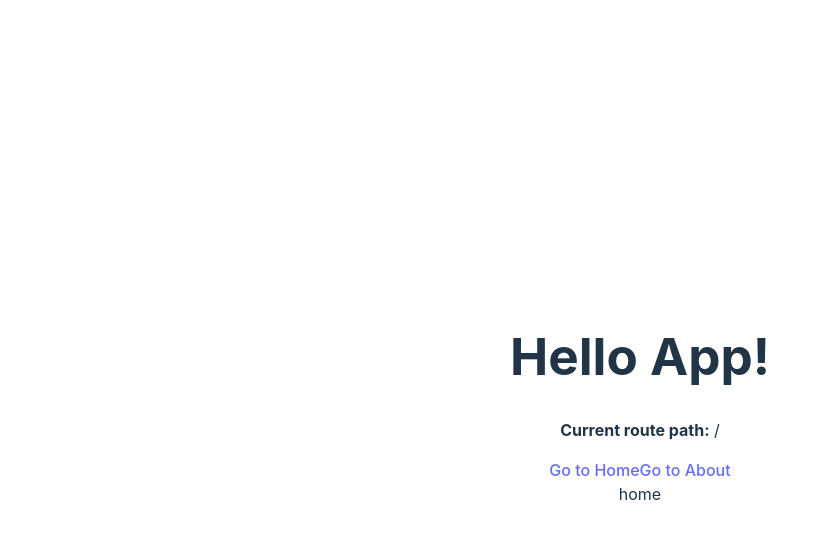
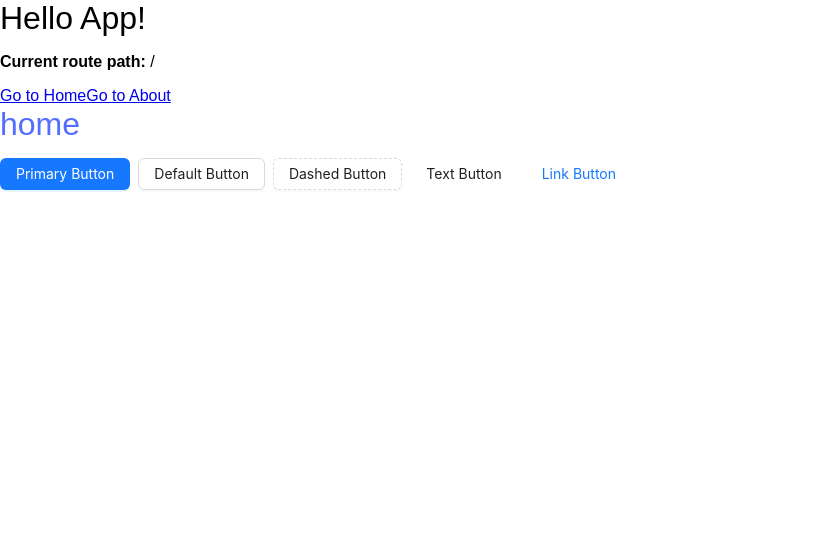
Before and after one commit to chaos-desolate/zy-admin-vue, a Vue app: page / in a window 1280 px wide. Shown: the top 538 px of the page, without its empty margins (0-829 px from the left). Built offline with nearby package versions, Linux system fonts and the light colour scheme.

Commit message:
feat: setupCores

```diff
--- a/package.json
+++ b/package.json
@@ -19,6 +19,7 @@
     },
     "dependencies": {
         "@vueuse/core": "^10.7.0",
+        "ant-design-vue": "^4.2.5",
         "axios": "^1.6.2",
         "dayjs": "^1.11.10",
         "lodash-es": "^4.17.21",
--- /dev/null
+++ b/src/core/index.js
@@ -0,0 +1,10 @@
+import antd from 'ant-design-vue'
+import { setupRouter } from '@/routers'
+import { setupStore } from '@/store'
+import 'ant-design-vue/dist/reset.css'
+
+export const setupCores = (app) => {
+    app.use(antd)
+    setupStore(app)
+    setupRouter(app)
+}
--- a/src/main.js
+++ b/src/main.js
@@ -1,8 +1,7 @@
 import { createApp } from 'vue'
-import router from '@/routers'
-import './style.css'
 import App from './App.vue'
+import { setupCores } from '@/core'
 
 const app = createApp(App)
-app.use(router)
+setupCores(app)
 app.mount('#app')
--- a/src/routers/index.js
+++ b/src/routers/index.js
@@ -14,4 +14,8 @@ const router = createRouter({
     routes,
 })
 
+export const setupRouter = (app) => {
+    app.use(router)
+}
+
 export default router
--- /dev/null
+++ b/src/store/index.js
@@ -0,0 +1,12 @@
+import { createPinia } from 'pinia'
+import piniaPersistedstate from 'pinia-plugin-persistedstate'
+
+const pinia = createPinia()
+// 持久化
+pinia.use(piniaPersistedstate)
+
+export const setupStore = (app) => {
+    app.use(pinia)
+}
+
+export default pinia
--- a/src/styles/variables.less
+++ b/src/styles/variables.less
@@ -0,0 +1 @@
+@color-primary: #536DFE;
--- a/src/views/login/index.vue
+++ b/src/views/login/index.vue
@@ -1,7 +1,18 @@
 <template>
-    <div>home</div>
+    <h1>home</h1>
+    <a-space wrap>
+        <a-button type="primary">Primary Button</a-button>
+        <a-button>Default Button</a-button>
+        <a-button type="dashed">Dashed Button</a-button>
+        <a-button type="text">Text Button</a-button>
+        <a-button type="link">Link Button</a-button>
+    </a-space>
 </template>
 
 <script setup></script>
 
-<style scoped lang="less"></style>
+<style scoped lang="less">
+h1 {
+    color: @color-primary;
+}
+</style>
--- a/vite.config.js
+++ b/vite.config.js
@@ -14,6 +14,7 @@ export default defineConfig(({ mode }) => {
         },
         resolve: {
             alias: {
+                '~': resolve(__dirname, '.'),
                 '@': resolve(__dirname, 'src'),
             },
         },
```
Also changed, not shown: src/assets/images/slack-slack-com.png (added), 1 other file (tests, documents, lock files or other folders).
